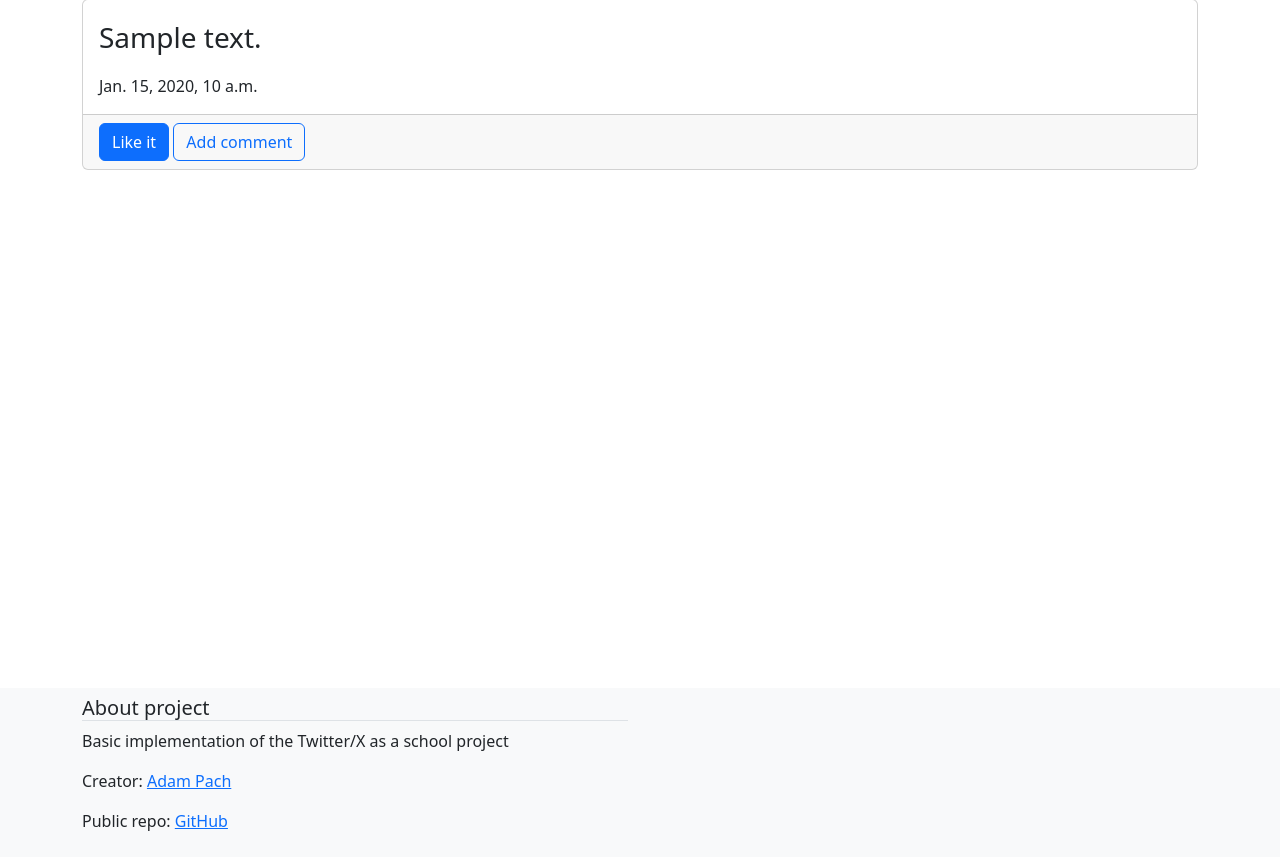
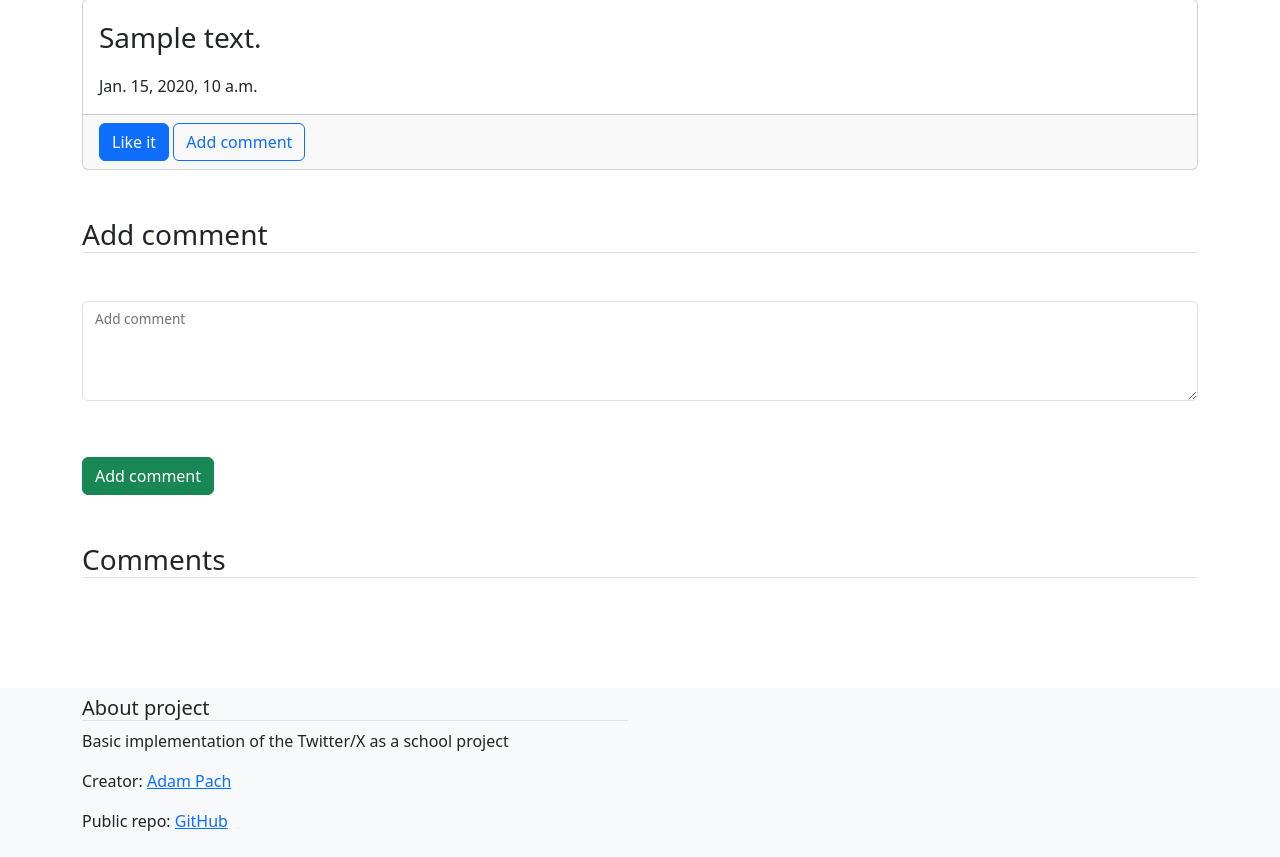
Before and after one commit to AdamPach/VSB_SKJ_SocialY, a Django app: page /posts/1 in a window 1280 px wide. Shown: the part 168-1025 px from the top of the page. Run offline with Django 5.2, Linux system fonts and the light colour scheme; a user stored in the database is signed in; tables that the repository leaves empty hold one stand-in row (values such as "Sample post"); some libraries are stand-ins or nearby versions.

Commit message:
#14 Add way to add comment

```diff
--- a/SocialY/posts/templates/post.html
+++ b/SocialY/posts/templates/post.html
@@ -13,4 +13,19 @@
             <a class="btn btn-outline-primary">Add comment</a>
         </div>
     </div>
+
+    <h3 class="border-bottom border-1 my-5">Add comment</h3>
+
+    <form action="/posts/{{ post.id }}/comment" method="post">
+        {% csrf_token %}
+
+        <div class="form-floating my-2">
+            <textarea class="form-control fs-3" name="comment_content" style="height: 100px" id="comment_content" maxlength="1000"></textarea>
+            <label for="comment_content">Add comment</label>
+        </div>
+
+        <button type="submit" class="btn btn-success mt-5">Add comment</button>
+    </form>
+
+    <h3 class="border-bottom border-1 my-5">Comments</h3>
 {% endblock %}
--- a/SocialY/posts/urls.py
+++ b/SocialY/posts/urls.py
@@ -5,4 +5,5 @@ urlpatterns = [
     path('', views.create_post),
     path('list', views.list_posts),
     path('<int:id_post>', views.get_post_detail),
+    path('<int:id_post>/comment', views.add_comment)
 ]
--- a/SocialY/posts/views.py
+++ b/SocialY/posts/views.py
@@ -2,7 +2,7 @@ from django.core.exceptions import ObjectDoesNotExist, ValidationError
 from django.http import Http404
 from django.shortcuts import render, redirect
 from django.contrib.auth.decorators import login_required
-from .models import Post
+from .models import Post, Comment
 
 
 # Create your views here.
@@ -35,3 +35,19 @@ def create_post(request):
 def list_posts(request):
     posts = Post.objects.select_related('author').order_by('-created_on').all()[:10]
     return render(request, "list_posts.html", {"posts": posts})
+
+
+@login_required
+def add_comment(request, id_post):
+    if request.method != "POST":
+        return redirect(f"/posts/{id_post}")
+
+    comment_content = request.POST.get("comment_content")
+
+    try:
+        post = Comment(comment_content=comment_content, author=request.user, post_id=id_post)
+        post.save()
+    except ValidationError:
+        return render(request, "create_post.html", {"error_message": "Post is too long, max length is 1000 "
+                                                                     "characters"})
+    return redirect(f"/posts/{id_post}")
--- a/SocialY/templates/base_header.html
+++ b/SocialY/templates/base_header.html
@@ -10,8 +10,8 @@
             <div class="collapse navbar-collapse d-lg-flex justify-content-between" id="navbar-toggler">
                 <div class="navbar-nav">
                     <a class="nav-link" href="/">Home</a>
+                    <a class="nav-link" href="/posts/list">Posts</a>
                     {% if user.is_authenticated %}
-                        <a class="nav-link" href="/posts/list">Posts</a>
                         <a class="nav-link" href="/posts">Add posts</a>
                     {% endif %}
                 </div>
```
